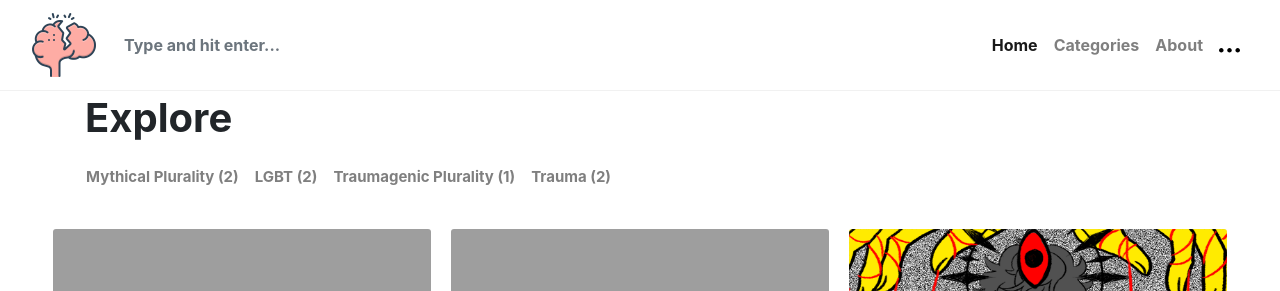
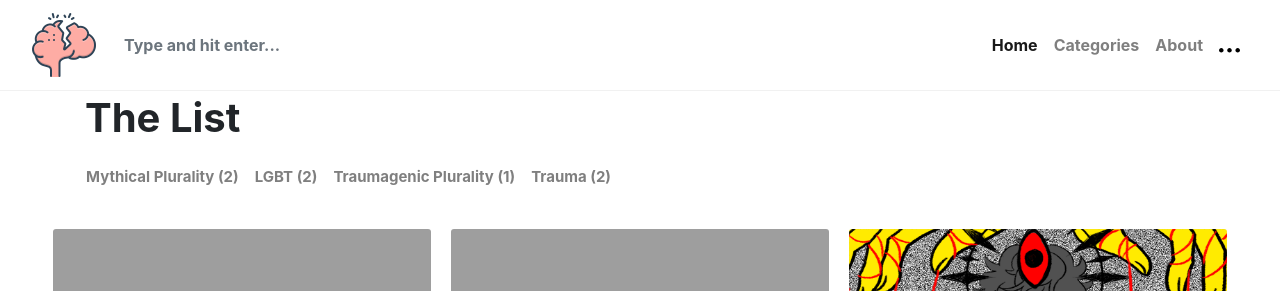
Before and after one commit to novamoth/brain-problem-games, a Jekyll site: the page built from index.html, in a window 1280 px wide. Shown: the top 291 px of the page. Built offline with Jekyll 4.4.1, drawn with Linux system fonts in a browser that asks for light colours; nearby versions of some CDN libraries; library files that are not in the unit come from our copies; the list of posts is cut into pages by our own code; comment, search, counter and statistics services are not loaded.

Commit message:
Change in the index page as well

```diff
--- a/index.html
+++ b/index.html
@@ -6,7 +6,7 @@
 
 <section class="mt-4 mb-5">
   <div class="container mb-4">
-    <h1 class="font-weight-bold title">Explore</h1>
+    <h1 class="font-weight-bold title">The List</h1>
     <div class="row">{% include menu-categories.html %}</div>
   </div>
 
```
